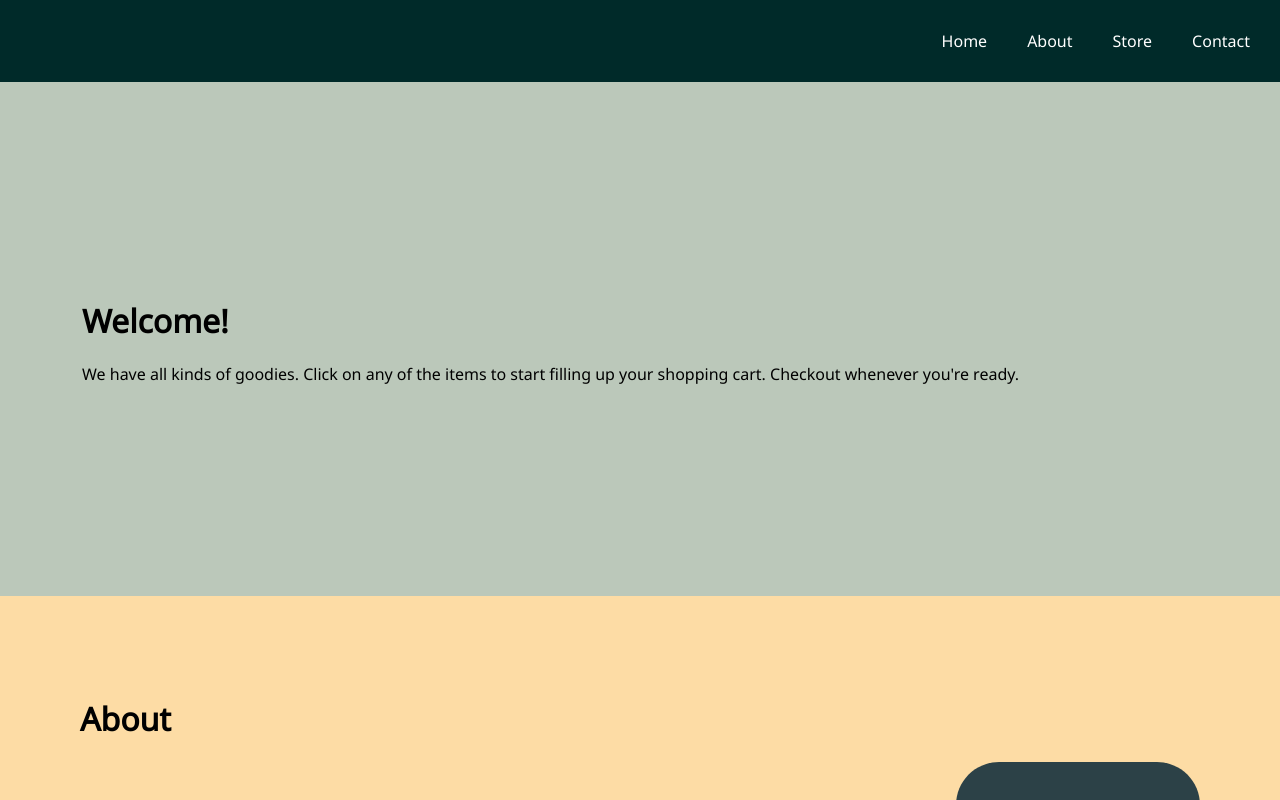
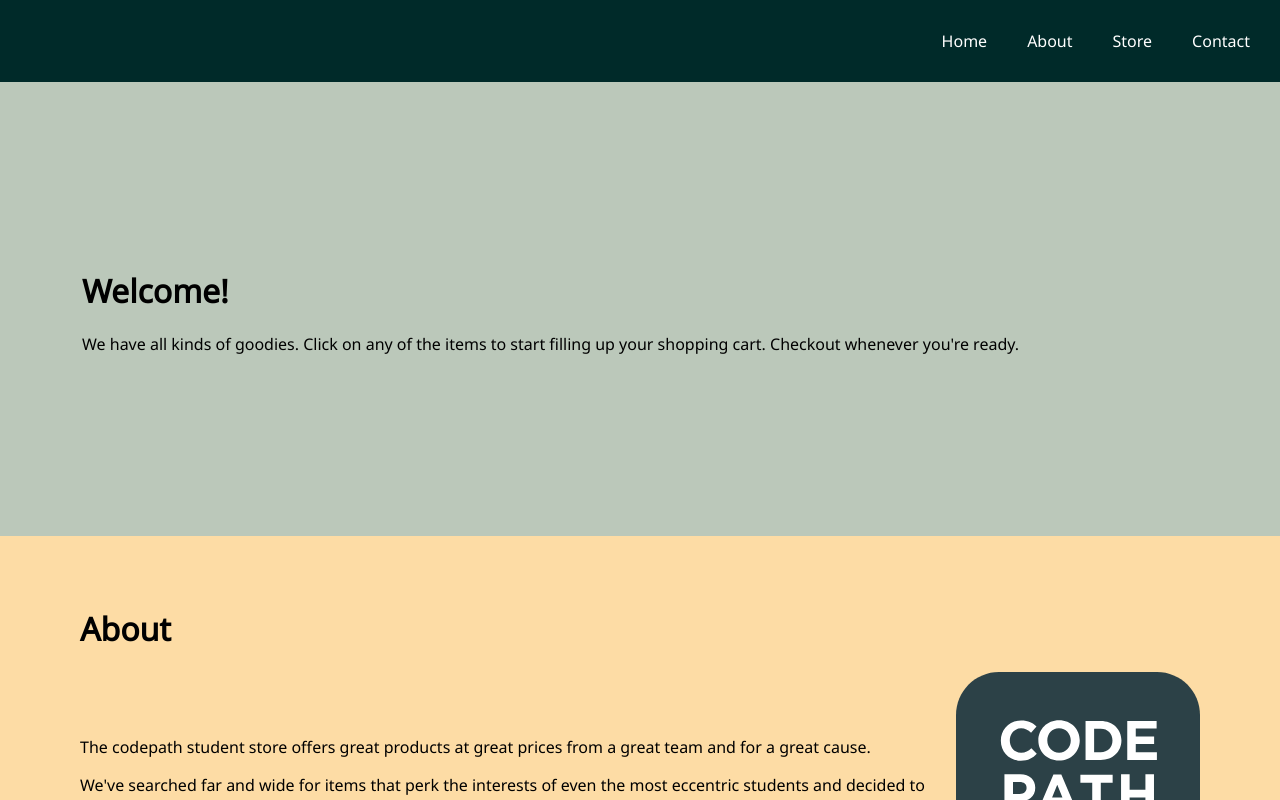
Before and after one commit to awang2330/Student-Store, a React (Create React App) app in the folder ui/: page / in a window 1280 px wide. Shown: the top 800 px of the page. Built offline with nearby package versions, Linux system fonts and the light colour scheme; no server answers.

Commit message:
new item to products

```diff
--- a/ui/src/components/App/App.js
+++ b/ui/src/components/App/App.js
@@ -4,7 +4,7 @@ import axios from 'axios'
 
 import Navbar from '../Navbar/Navbar'
 import Home from '../Home/Home'
-import StoreProducts from '../StoreProducts/StoreProducts'
+import Sidebar from '../Sidebar/Sidebar'
 import ProductDetail from '../ProductDetail/ProductDetail'
 import './App.css'
 
@@ -32,6 +32,7 @@ export default function App() {
       <div></div>
       <BrowserRouter>
         <Navbar />
+        <Sidebar />
         <Routes>
           <Route path="/" element={<Home products={products}/>}></Route>
           <Route path="/store/:productId" element={<ProductDetail/>}/>
--- a/ui/src/components/Home/Home.css
+++ b/ui/src/components/Home/Home.css
@@ -2,7 +2,10 @@
   background: #bbc8ba;
 }
 .Home > div {
-  padding: 80px;
+  padding: 50px 80px;
+}
+li {
+
 }
 
 .shop-intro {
--- a/ui/src/components/StoreProducts/StoreProducts.css
+++ b/ui/src/components/StoreProducts/StoreProducts.css
@@ -13,6 +13,7 @@
   border: 2px solid #007a79;
   border-radius: 10px;
   overflow: hidden;
+  margin: 10px;
 }
 .product-image {
   width: 100%;
```
Also changed, not shown: 1 other file (tests, documents, lock files or other folders).
